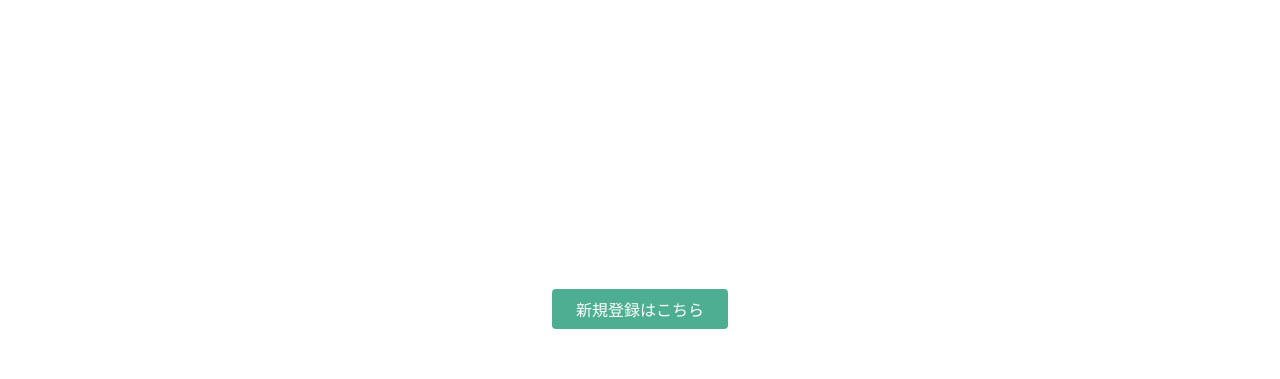
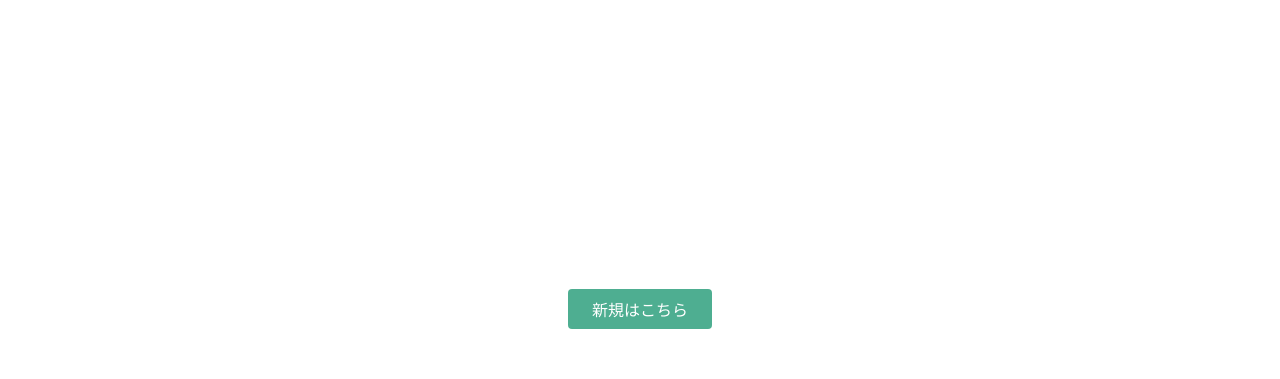
Before and after one commit to you-ka/p, a plain HTML site: page index.html in a window 1280 px wide. Shown: the part 143-522 px from the top of the page. Drawn offline with Linux system fonts and the light colour scheme.

Commit message:
Update index.html

```diff
--- a/index.html
+++ b/index.html
@@ -26,7 +26,7 @@
       <h1>LEARN TO CODE.<br>LEARN TO BE CREATIVE.</h1>
       <p>テストテストはオンラインテストです。<br>初心者にもやさしいスライドとレッスンで、ウェブサービスを作りながらプログラミングを学んでいきましょう。</p>
       <div class="btn-wrapper">
-        <a href="#" class="btn signup">新規登録はこちら</a>
+        <a href="#" class="btn signup">新規はこちら</a>
         <p>or</p>
         <a href="#" class="btn facebook"><span class="fa fa-facebook"></span>Facebookで登録</a>
         <a href="#" class="btn twitter"><span class="fa fa-twitter"></span>Twitterで登録</a>
```
